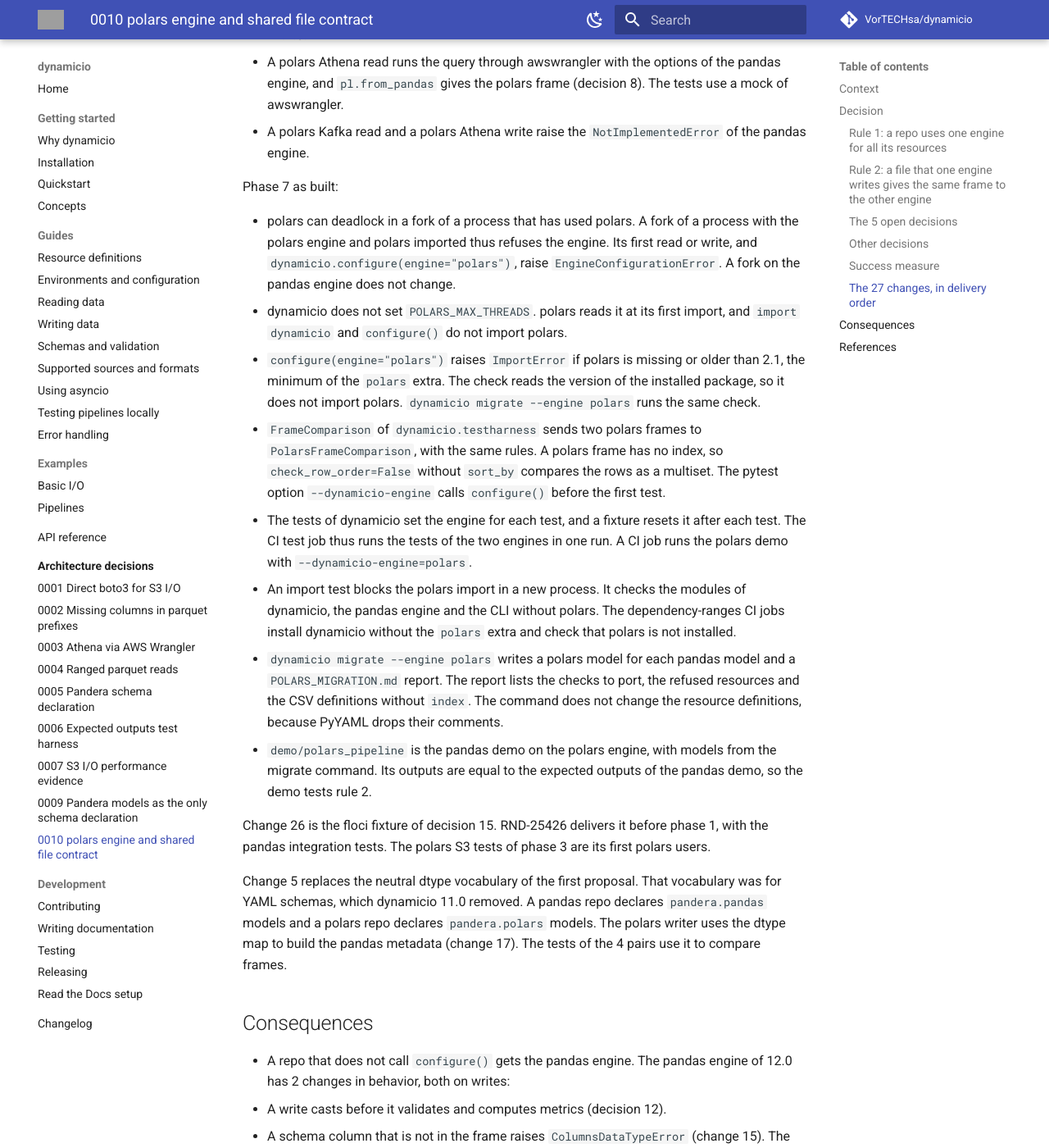
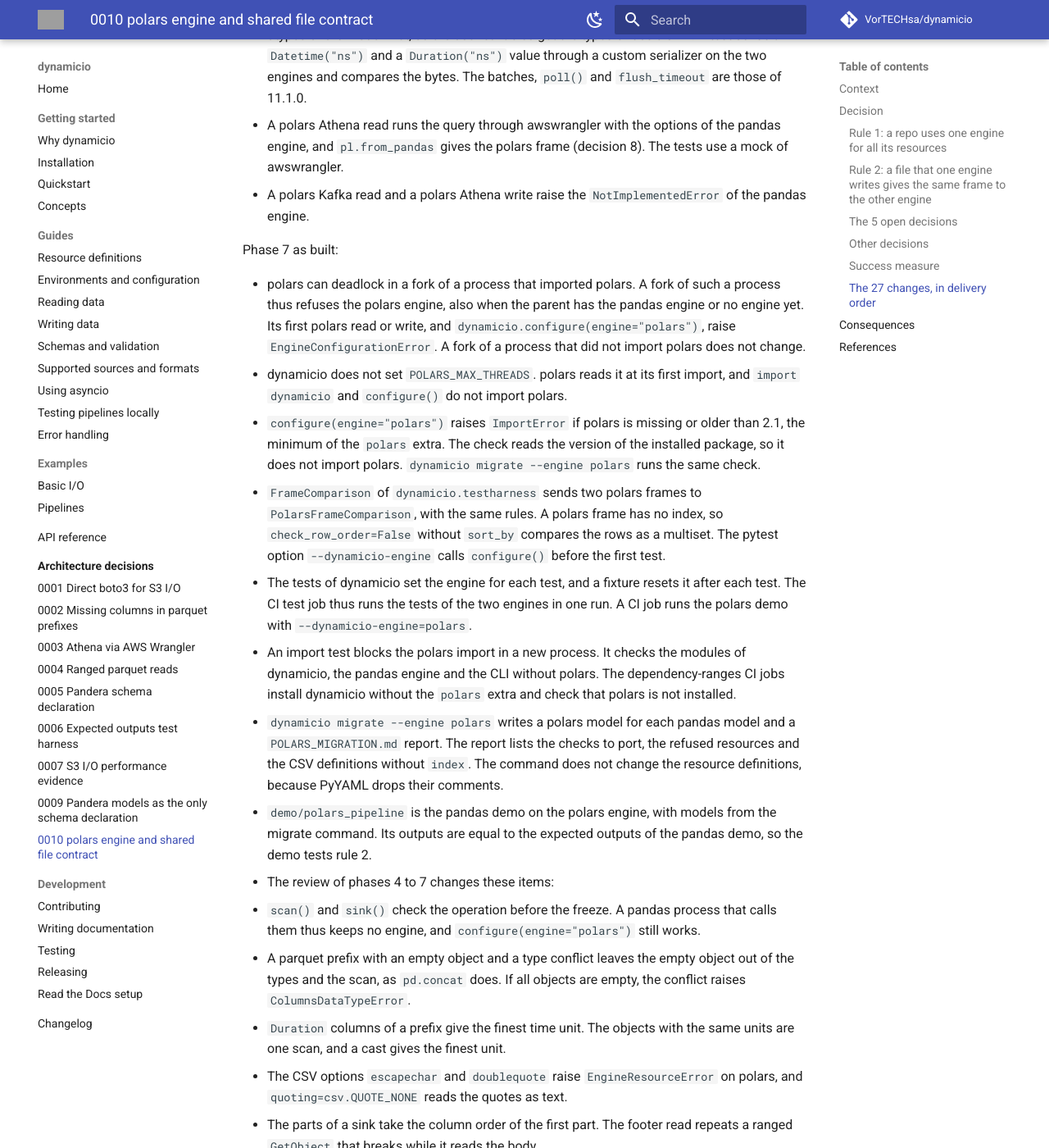
Before and after one commit to VorTECHsa/dynamicio, an MkDocs documentation site: the page built from docs/adr/0010-polars-engine-and-shared-file-contract.md, in a window 1280 px wide and 1400 px high, scrolled down 14413 px. Shown: the whole window at 82% size. Built offline with MkDocs 1.6.1 and Material for MkDocs 9.7.7, drawn with Linux system fonts in a browser that asks for light colours; comment, search, counter and statistics services are not loaded; some of the changed text lies outside the part shown; grey boxes are pictures that could not be loaded.

Commit message:
docs(RND-25353): record the test isolation of decision 11 and the changes of the phase 4 to 7 review in ADR 0010

```diff
--- a/docs/adr/0010-polars-engine-and-shared-file-contract.md
+++ b/docs/adr/0010-polars-engine-and-shared-file-contract.md
@@ -138,8 +138,11 @@ schema declaration.
    `table` have no polars reader. A polars JSON resource with one of them raises an error when the user builds the resource, as hdf and pickle do.
 10. On the pandas engine, `scan()` and `sink()` raise `NotImplementedError`. The message names the polars engine. pandas has no lazy frame, so these methods do
     not return an eager frame under a lazy name.
-11. Tests on both engines. The pytest plugin of `dynamicio.testharness` (the `pytest11` entry point) adds an option `--dynamicio-engine=pandas|polars` that calls `configure()` before the first test. CI runs
-    one job for each engine, because one process cannot change its engine.
+11. Tests on both engines. The pytest plugin of `dynamicio.testharness` (the `pytest11` entry point) adds an option `--dynamicio-engine=pandas|polars`.
+    - The option calls `configure()` before the first test, so it sets one engine for the whole pytest process. A consumer repo runs one pytest process
+      for each engine.
+    - The tests of dynamicio do not use the option, except the polars demo. Each test sets its engine, and a fixture resets the engine after the test.
+      One CI test job thus runs the tests of the two engines ("Phase 7 as built").
 12. One order of steps (change 12). Both engines select the columns, cast, validate and then compute metrics, on reads and on writes.
     - Reads in 11.x already use this order: `read()` calls `_apply_schema()` before the validations and metrics. Reads do not change.
     - Writes in 11.x validate and compute metrics on the frame of the user, and then call `_apply_schema()` before the writer. In 12.0, writes cast before
@@ -361,8 +364,9 @@ Phase 6 as built:
 
 Phase 7 as built:
 
-- polars can deadlock in a fork of a process that has used polars. A fork of a process with the polars engine and polars imported thus refuses the
-  engine. Its first read or write, and `dynamicio.configure(engine="polars")`, raise `EngineConfigurationError`. A fork on the pandas engine does not change.
+- polars can deadlock in a fork of a process that imported polars. A fork of such a process thus refuses the polars engine, also when the parent
+  has the pandas engine or no engine yet. Its first polars read or write, and `dynamicio.configure(engine="polars")`, raise `EngineConfigurationError`.
+  A fork of a process that did not import polars does not change.
 - dynamicio does not set `POLARS_MAX_THREADS`. polars reads it at its first import, and `import dynamicio` and `configure()` do not import polars.
 - `configure(engine="polars")` raises `ImportError` if polars is missing or older than 2.1, the minimum of the `polars` extra. The check reads the
   version of the installed package, so it does not import polars. `dynamicio migrate --engine polars` runs the same check.
@@ -376,6 +380,13 @@ Phase 7 as built:
   the refused resources and the CSV definitions without `index`. The command does not change the resource definitions, because PyYAML drops their comments.
 - `demo/polars_pipeline` is the pandas demo on the polars engine, with models from the migrate command. Its outputs are equal to the expected outputs
   of the pandas demo, so the demo tests rule 2.
+- The review of phases 4 to 7 changes these items:
+  - `scan()` and `sink()` check the operation before the freeze. A pandas process that calls them thus keeps no engine, and `configure(engine="polars")` still works.
+  - A parquet prefix with an empty object and a type conflict leaves the empty object out of the types and the scan, as `pd.concat` does. If all objects are
+    empty, the conflict raises `ColumnsDataTypeError`.
+  - `Duration` columns of a prefix give the finest time unit. The objects with the same units are one scan, and a cast gives the finest unit.
+  - The CSV options `escapechar` and `doublequote` raise `EngineResourceError` on polars, and `quoting=csv.QUOTE_NONE` reads the quotes as text.
+  - The parts of a sink take the column order of the first part. The footer read repeats a ranged `GetObject` that breaks while it reads the body.
 
 Change 26 is the floci fixture of decision 15. RND-25426 delivers it before phase 1, with the pandas integration tests. The polars S3 tests of phase 3 are its first polars users.
 
```
